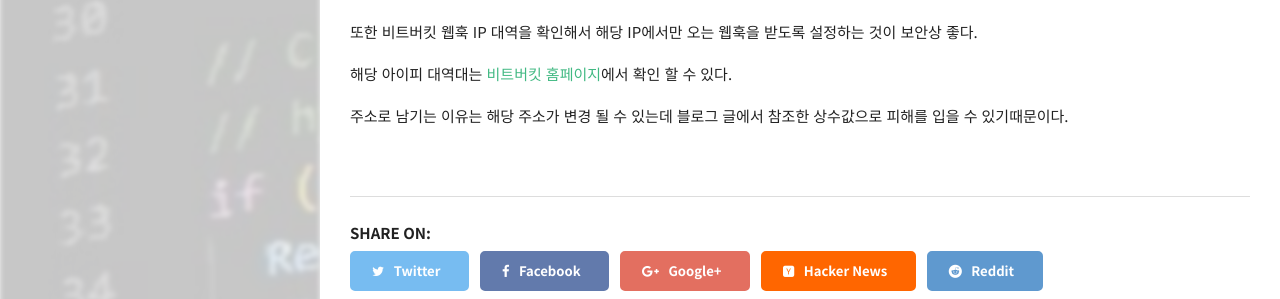
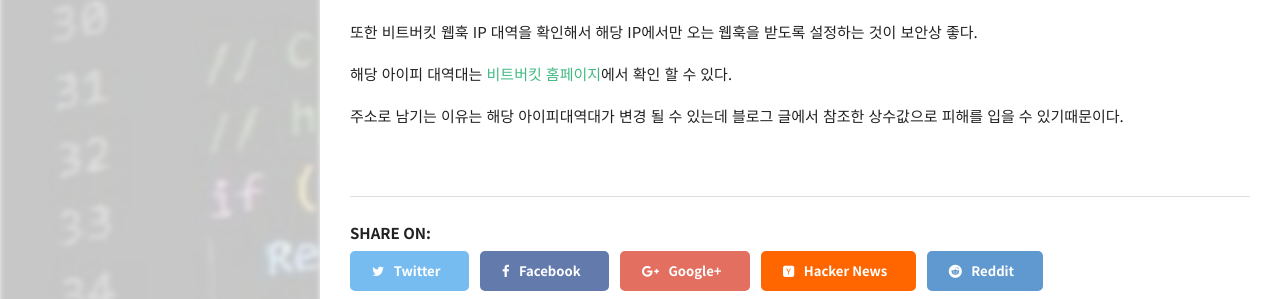
Before and after one commit to lcc3108/lcc3108.github.io, a Jekyll site: the page built from _posts/2021-11-22-bitbucket-workspace-hook.md, in a window 1280 px wide. Shown: the part 2084-2383 px from the top of the page. Built offline with Jekyll 4.4.1, drawn with Linux system fonts in a browser that asks for light colours; comment, search, counter and statistics services are not loaded.

Commit message:
오타수정

```diff
--- a/_posts/2021-11-22-bitbucket-workspace-hook.md
+++ b/_posts/2021-11-22-bitbucket-workspace-hook.md
@@ -63,4 +63,4 @@ $ curl -u {YOUR_BITBUCKET_ID} -X POST -H 'Content-Type: application/json'  https
 
 해당 아이피 대역대는 [비트버킷 홈페이지](https://support.atlassian.com/organization-administration/docs/ip-addresses-and-domains-for-atlassian-cloud-products/#AtlassiancloudIPrangesanddomains-OutgoingConnections)에서 확인 할 수 있다.
 
-주소로 남기는 이유는 해당 주소가 변경 될 수 있는데 블로그 글에서 참조한 상수값으로 피해를 입을 수 있기때문이다.
+주소로 남기는 이유는 해당 아이피대역대가 변경 될 수 있는데 블로그 글에서 참조한 상수값으로 피해를 입을 수 있기때문이다.
```
